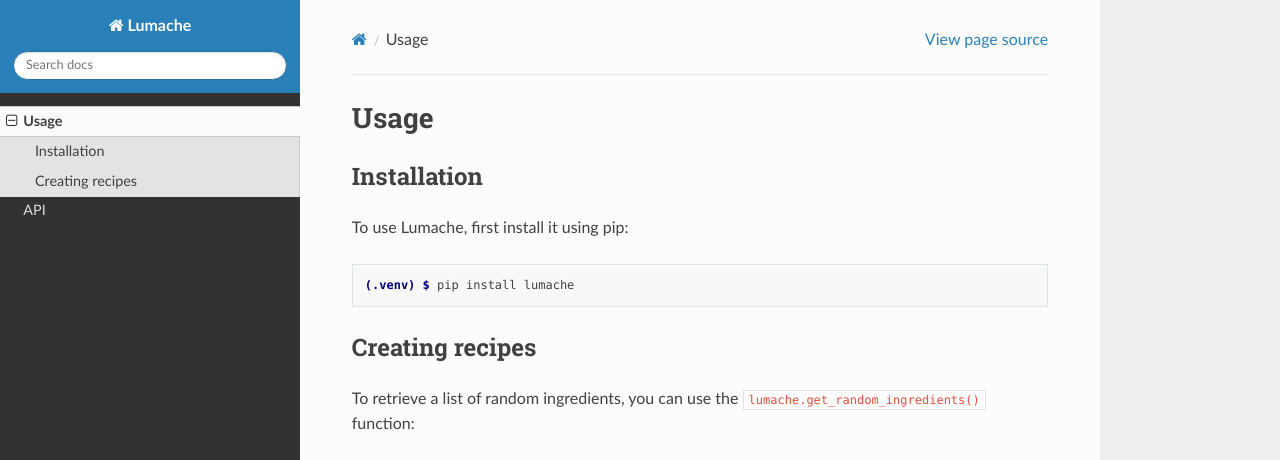
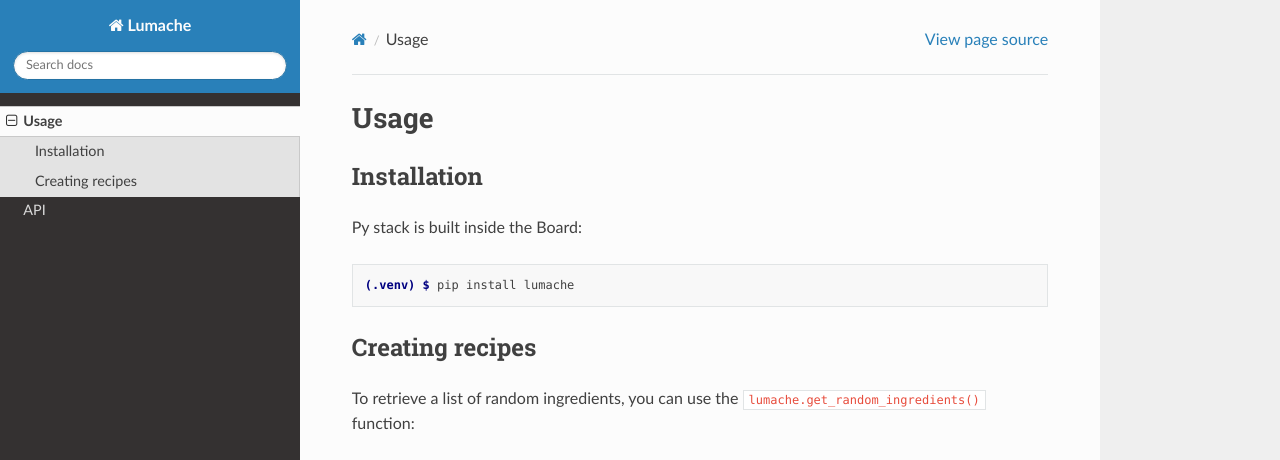
Before and after one commit to ahmad-hamza/uv-rtd, a Sphinx documentation site: the page built from docs/source/usage.rst, in a window 1280 px wide and 1095 px high. Shown: the top 460 px of the window. Built offline with Sphinx 7.4.7 and the Read the Docs theme 3.1.0, drawn with Linux system fonts in a browser that asks for light colours; grey boxes are pictures that could not be loaded.

Commit message:
Update usage.rst
first mod

```diff
--- a/docs/source/usage.rst
+++ b/docs/source/usage.rst
@@ -6,7 +6,7 @@ Usage
 Installation
 ------------
 
-To use Lumache, first install it using pip:
+Py stack is built inside the Board:
 
 .. code-block:: console
 
```
